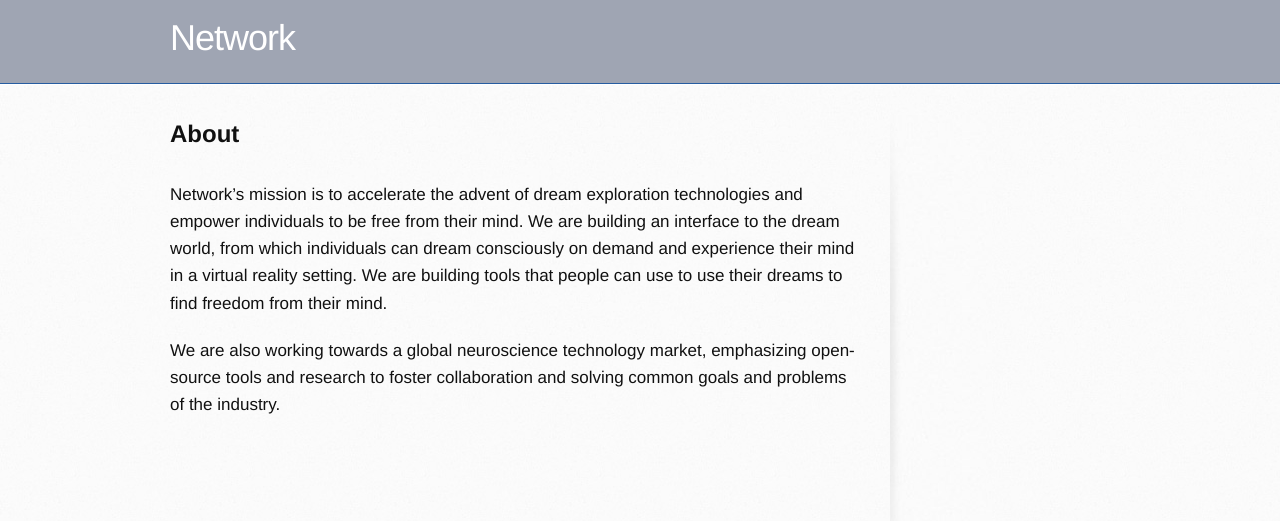
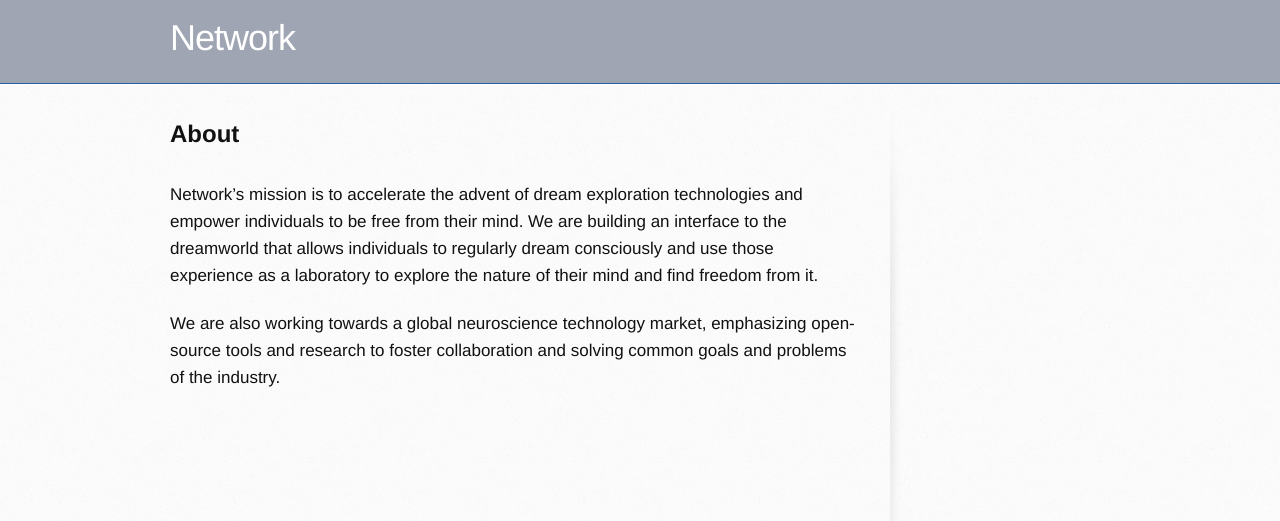
Before and after one commit to networkf/network.github.io, a Jekyll site: the page built from about.md, in a window 1280 px wide. Shown: the top 521 px of the page. Built offline with Jekyll 4.4.1, drawn with Linux system fonts in a browser that asks for light colours; some web fonts are replaced; our own code applies the rules of GitHub Pages for plain Markdown files; the repository's description, which GitHub fills in, is left out.

Commit message:
Update about.md

```diff
--- a/about.md
+++ b/about.md
@@ -9,6 +9,6 @@ layout: default
 <b><font size="5">About</font></b>
 <br>
 <br>
-Network's mission is to accelerate the advent of dream exploration technologies and empower individuals to be free from their mind. We are building an interface to the dream world, from which individuals can dream consciously on demand and experience their mind in a virtual reality setting. We are building tools that people can use to use their dreams to find freedom from their mind.
+Network's mission is to accelerate the advent of dream exploration technologies and empower individuals to be free from their mind. We are building an interface to the dreamworld that allows individuals to regularly dream consciously and use those experience as a laboratory to explore the nature of their mind and find freedom from it.
 
 We are also working towards a global neuroscience technology market, emphasizing open-source tools and research to foster collaboration and solving common goals and problems of the industry.
```
